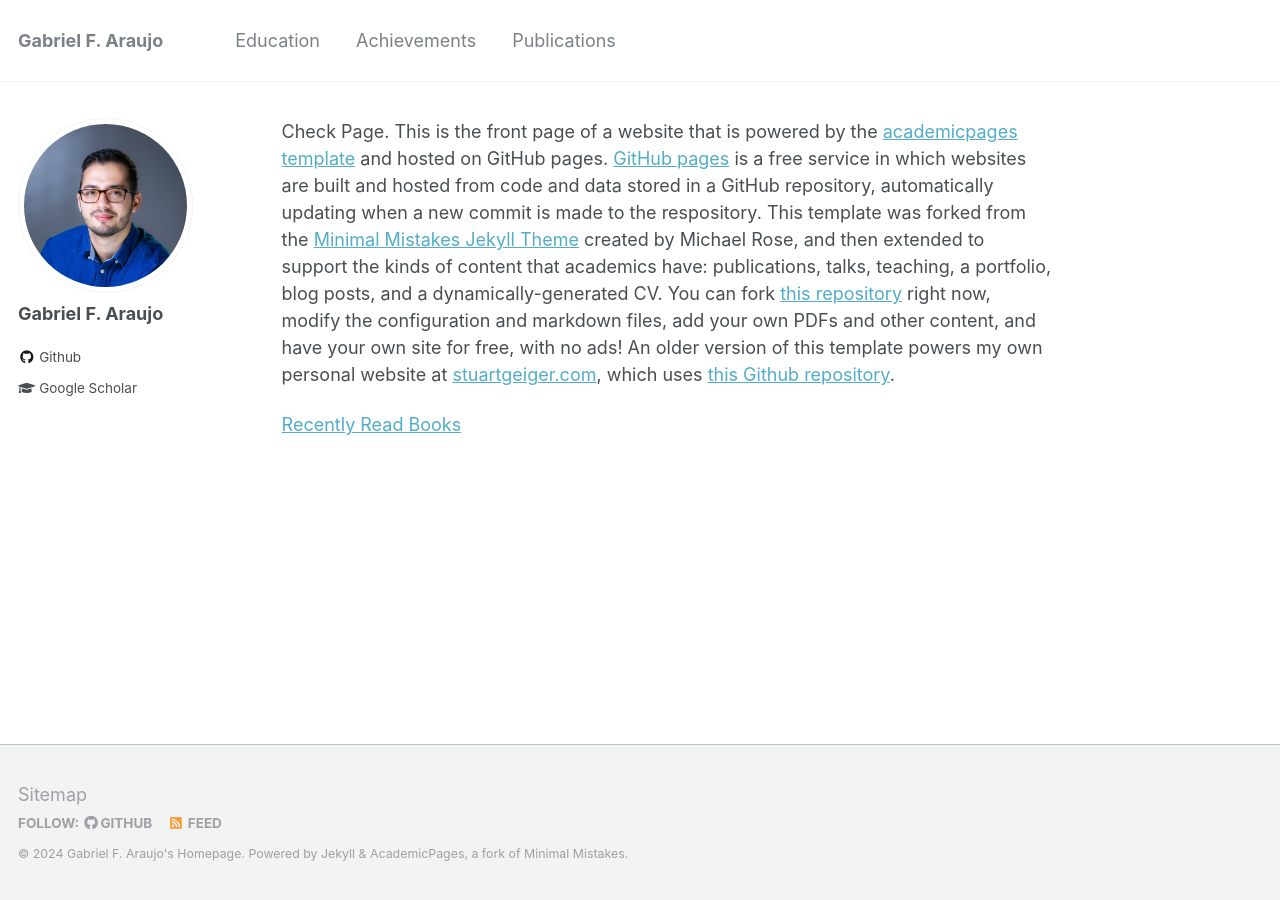
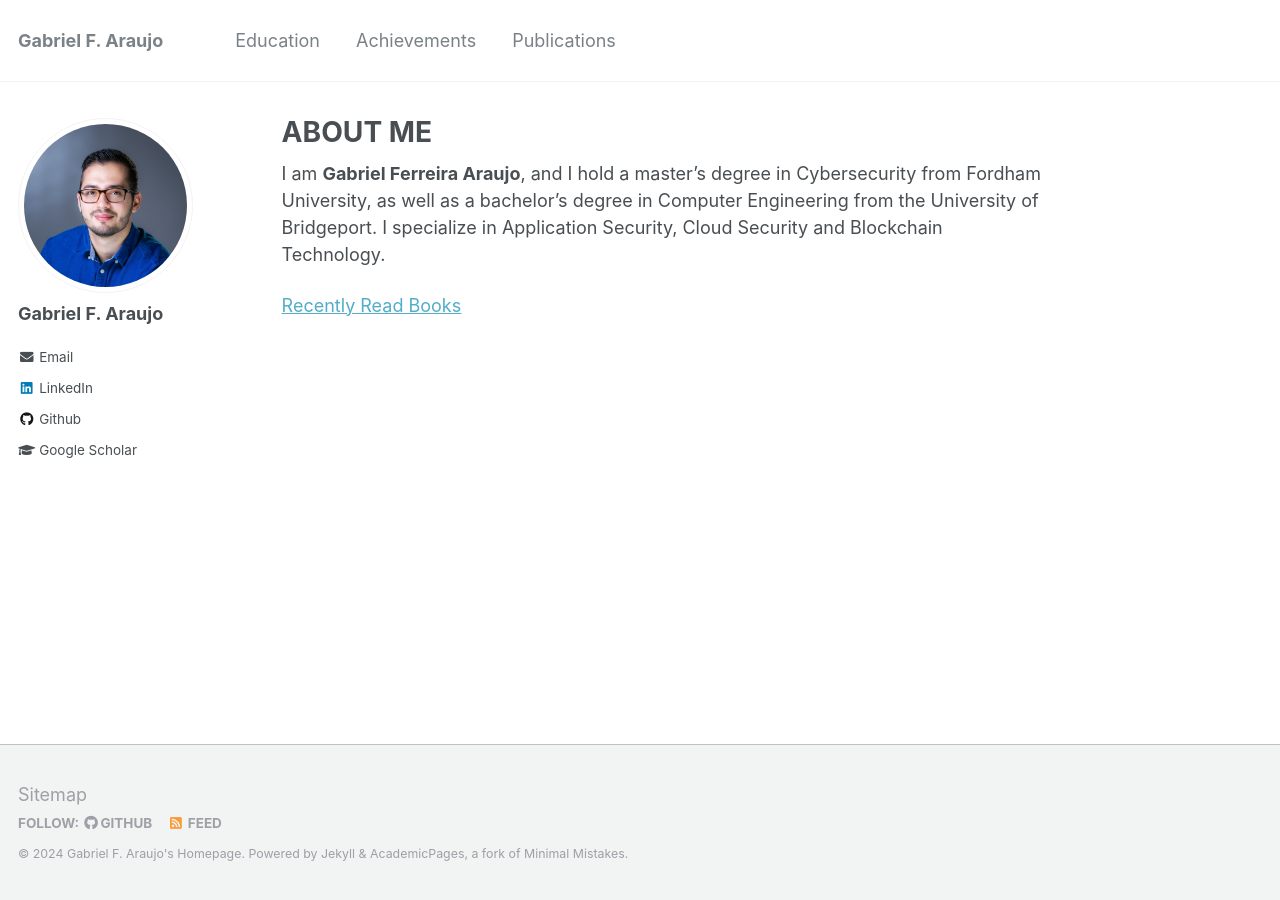
Before and after one commit to gabrujo/gabrujo.github.io, a Jekyll site: the page built from _pages/about.md, in a window 1280 px wide. Built offline with Jekyll 4.4.1, drawn with Linux system fonts in a browser that asks for light colours.

Commit message:
changes in about me

```diff
--- a/_config.yml
+++ b/_config.yml
@@ -87,7 +87,7 @@ author:
   employer         :
   pubmed           :
   googlescholar    : "https://scholar.google.com/citations?user=pRzzxRkAAAAJ&hl=en"
-  email            :
+  email            : "gabrielaraujofe@gmail.com"
   researchgate     :  # example: "https://www.researchgate.net/profile/yourprofile"
   uri              :
   bitbucket        :
@@ -102,7 +102,7 @@ author:
   instagram        :
   impactstory      : #"https://profiles.impactstory.org/u/xxxx-xxxx-xxxx-xxxx"
   lastfm           :
-  linkedin         :
+  linkedin         : "gabrielaraujofe"
   orcid            : #"http://orcid.org/yourorcidurl"
   pinterest        :
   soundcloud       :
--- a/_pages/about.md
+++ b/_pages/about.md
@@ -1,6 +1,6 @@
 ---
 permalink: /
-title:
+title: "ABOUT ME"
 excerpt: "About me"
 author_profile: true
 redirect_from:
@@ -8,6 +8,7 @@ redirect_from:
   - /about.html
 ---
 
-Check Page. This is the front page of a website that is powered by the [academicpages template](https://github.com/academicpages/academicpages.github.io) and hosted on GitHub pages. [GitHub pages](https://pages.github.com) is a free service in which websites are built and hosted from code and data stored in a GitHub repository, automatically updating when a new commit is made to the respository. This template was forked from the [Minimal Mistakes Jekyll Theme](https://mmistakes.github.io/minimal-mistakes/) created by Michael Rose, and then extended to support the kinds of content that academics have: publications, talks, teaching, a portfolio, blog posts, and a dynamically-generated CV. You can fork [this repository](https://github.com/academicpages/academicpages.github.io) right now, modify the configuration and markdown files, add your own PDFs and other content, and have your own site for free, with no ads! An older version of this template powers my own personal website at [stuartgeiger.com](http://stuartgeiger.com), which uses [this Github repository](https://github.com/staeiou/staeiou.github.io).
+I am **Gabriel Ferreira Araujo**, and I hold a master's degree in Cybersecurity from Fordham University, as well as a bachelor's degree in Computer Engineering from the University of Bridgeport. I specialize in Application Security, Cloud Security and Blockchain Technology.
+
 
 [Recently Read Books](https://github.com/academicpages/academicpages.github.io)
```
Also changed, not shown: _sass/_sidebar.scss (indentation only).
